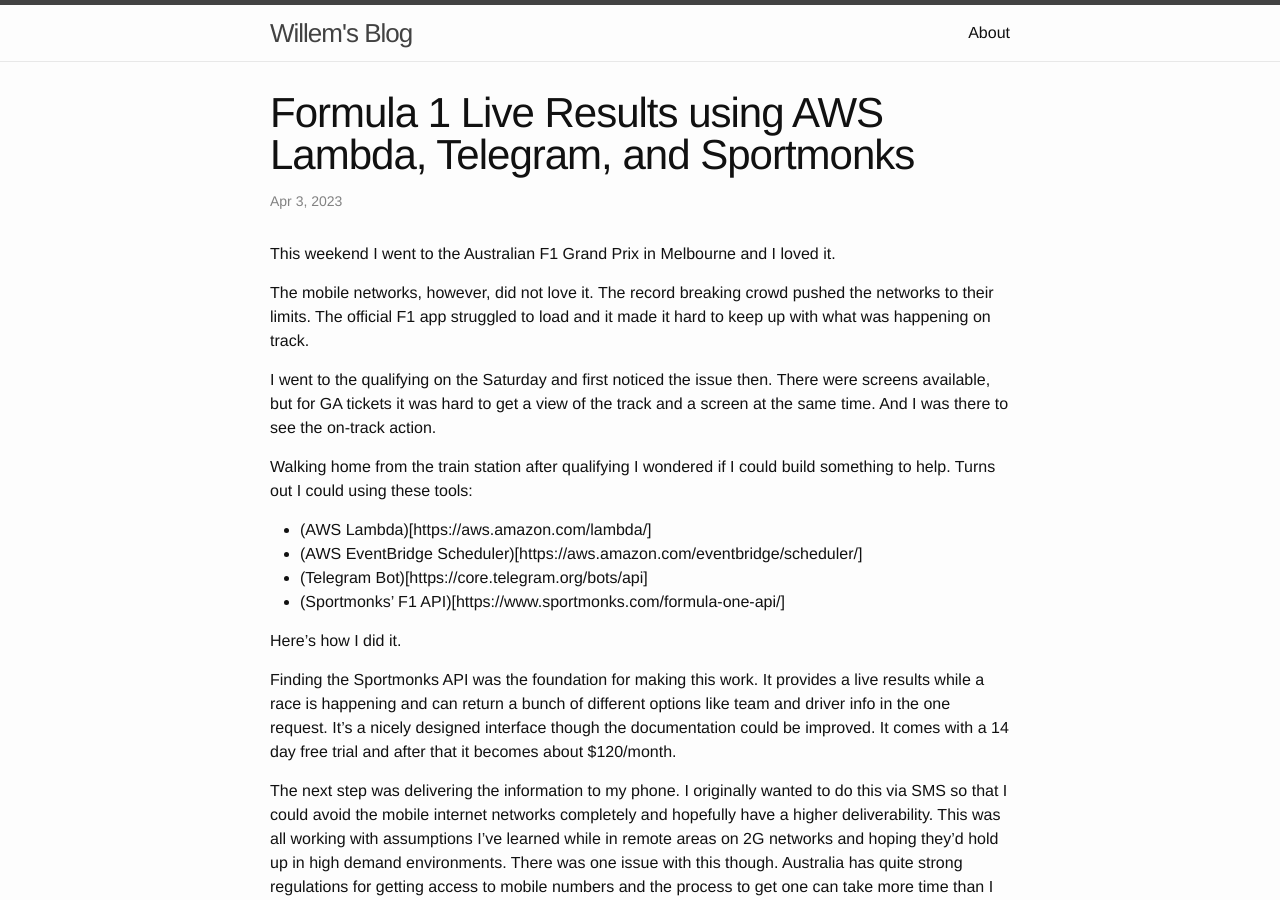
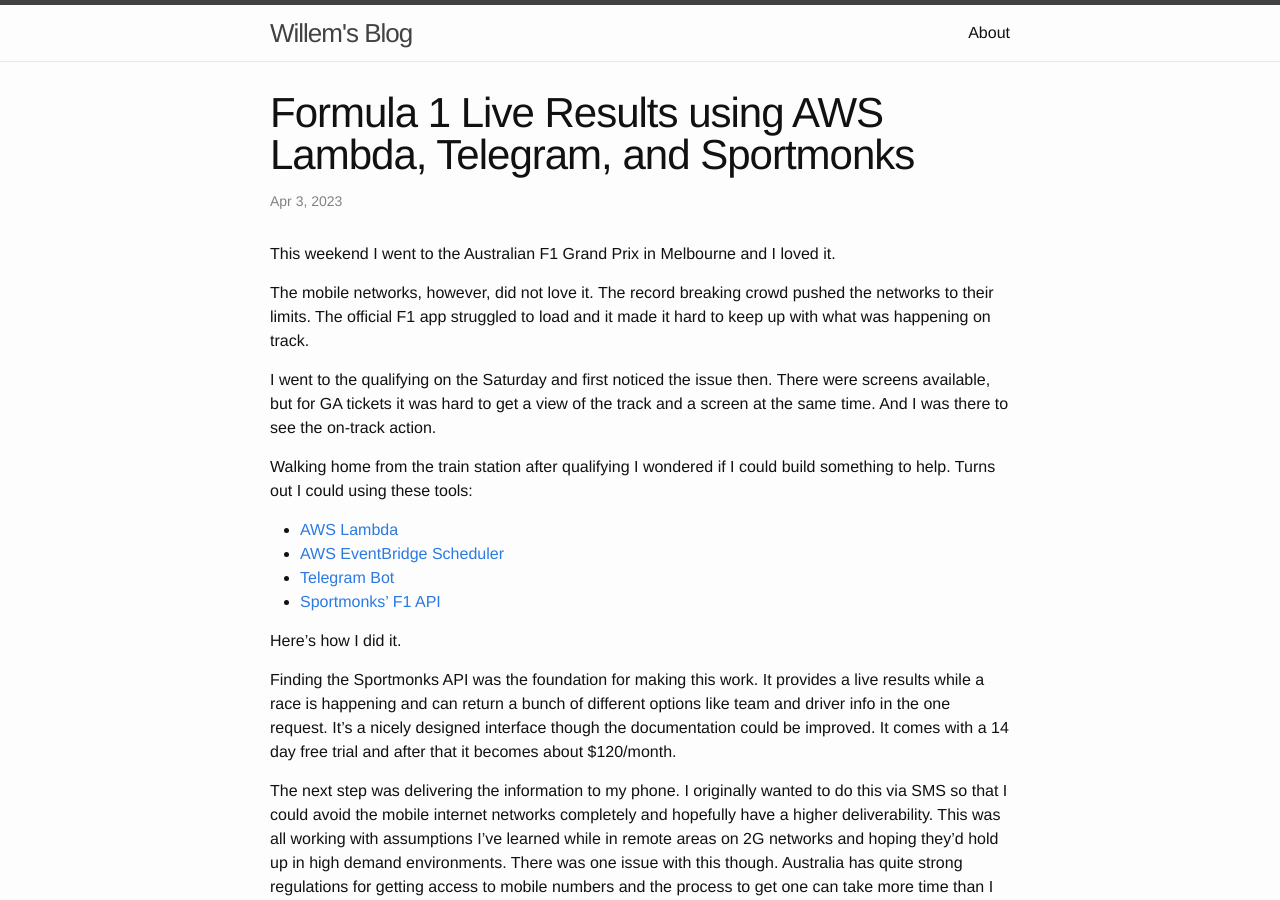
Before and after one commit to willem-h/willem-h.github.io, a Jekyll site: the page built from _posts/2023-04-03-f1-live-updates.md, in a window 1280 px wide and 900 px high. Built offline with Jekyll 4.4.1, drawn with Linux system fonts in a browser that asks for light colours.

Commit message:
Use markdown links correctly

```diff
--- a/_posts/2023-04-03-f1-live-updates.md
+++ b/_posts/2023-04-03-f1-live-updates.md
@@ -17,10 +17,10 @@
 Walking home from the train station after qualifying I wondered if I could build
 something to help. Turns out I could using these tools:
 
-- (AWS Lambda)[https://aws.amazon.com/lambda/]
-- (AWS EventBridge Scheduler)[https://aws.amazon.com/eventbridge/scheduler/]
-- (Telegram Bot)[https://core.telegram.org/bots/api]
-- (Sportmonks’ F1 API)[https://www.sportmonks.com/formula-one-api/]
+- [AWS Lambda](https://aws.amazon.com/lambda/)
+- [AWS EventBridge Scheduler](https://aws.amazon.com/eventbridge/scheduler/)
+- [Telegram Bot](https://core.telegram.org/bots/api)
+- [Sportmonks’ F1 API](https://www.sportmonks.com/formula-one-api/)
 
 Here's how I did it.
 
```
